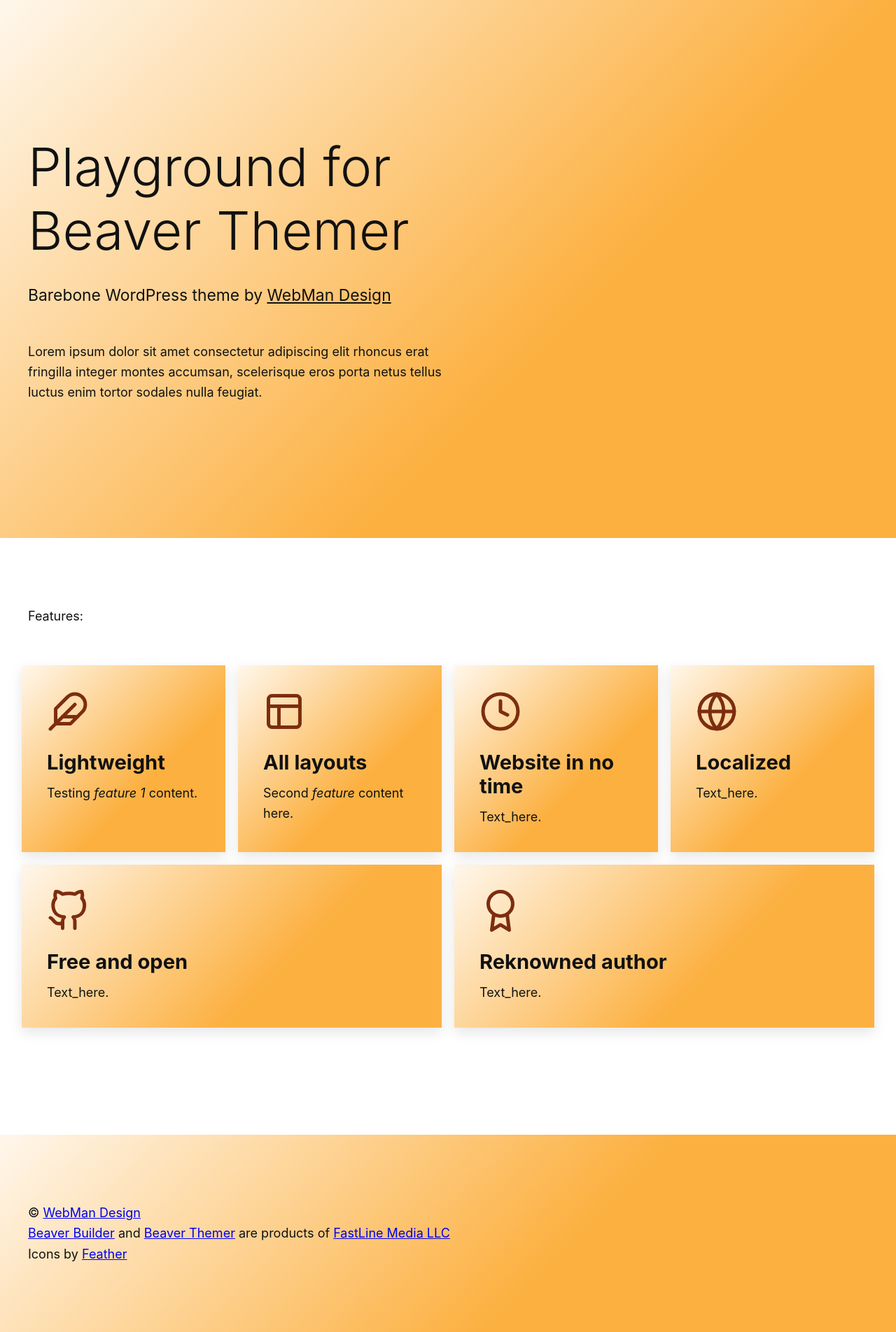
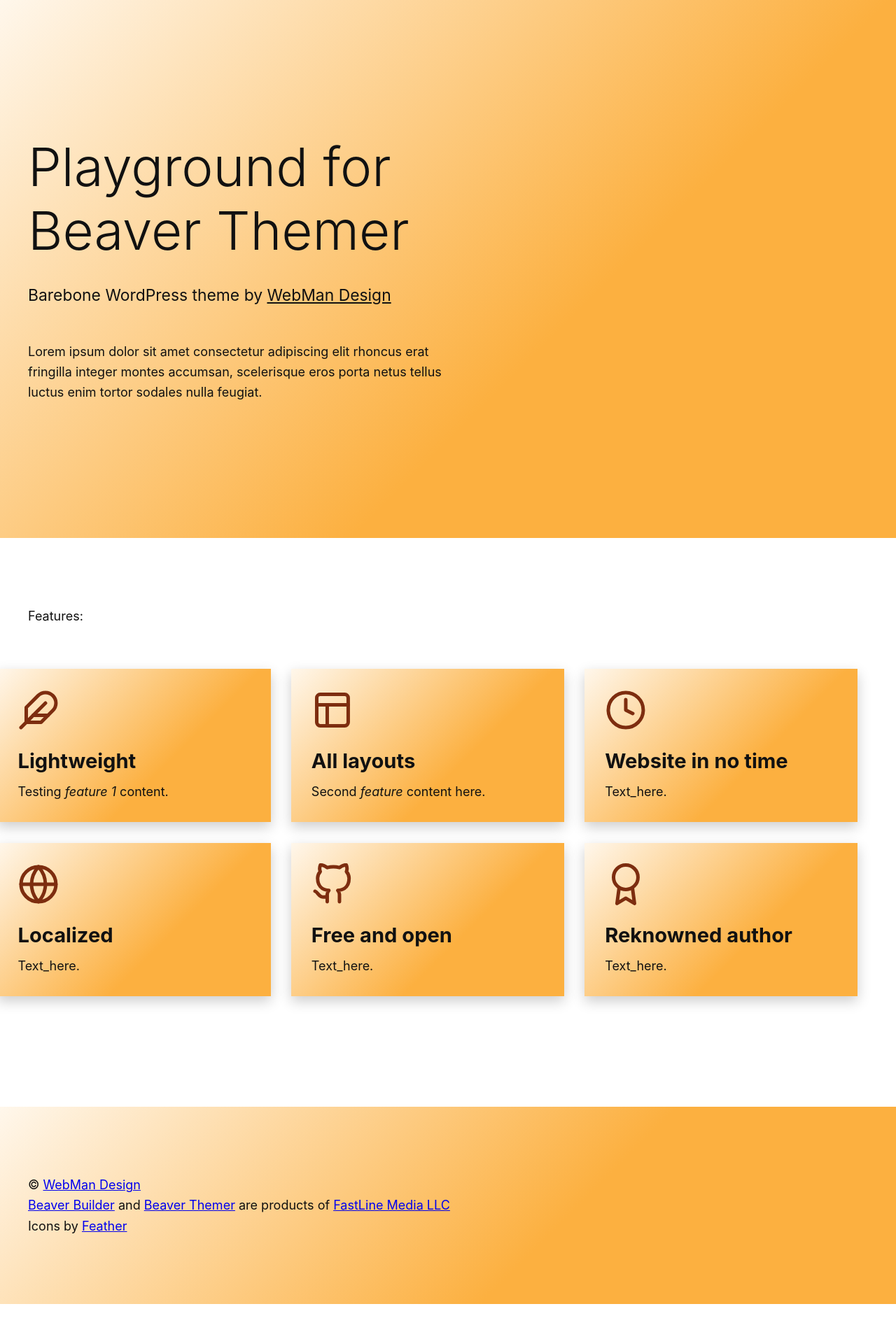
Before and after one commit to webmandesign/playground-for-beaver-themer, a Jekyll site: the page built from index.md, in a window 1280 px wide. Shown: the whole page at 70% size. Built offline with Jekyll 4.4.1, drawn with Linux system fonts in a browser that asks for light colours; after the commit the page ends 1864 px from its top, so only the background shows below that.

Commit message:
* Updating styles

```diff
--- a/_sass/content/__features.scss
+++ b/_sass/content/__features.scss
@@ -1,20 +1,20 @@
 .feature {
-	$gutter: 1em;
+	$gutter: 1.618em;
 
 	&-list {
 		display: flex;
 		flex-wrap: wrap;
 		width: calc( 100% + #{ 2 * $gutter } );
-		margin: 2.618em -#{ $gutter };
+		margin: 2.618em -#{ 2 * $gutter };
 	}
 
 	&-item {
 		@extend %hero_background;
 		flex: 1;
 		min-width: 16em;
-		padding: 2 * $gutter;
+		padding: $gutter;
 		margin: $gutter / 2;
-		box-shadow: 0 .382em 1em rgba( #000, .1 );
+		box-shadow: 0 .382em 1em rgba( #000, .2 );
 
 		svg {
 			width: 3.329em;
```
